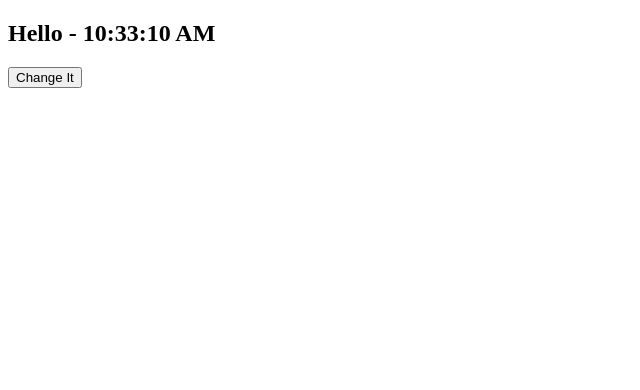
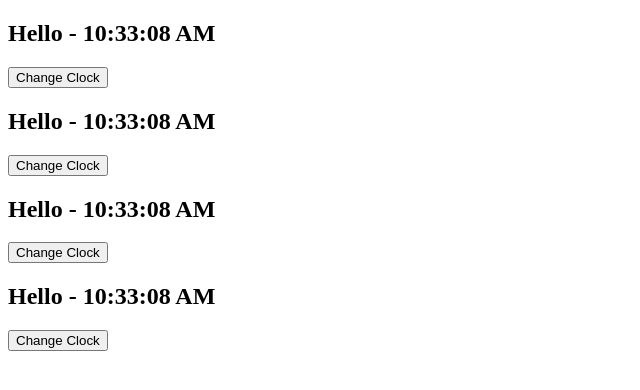
Before and after one commit to moazzamhossain7/react-basic-learning, a React (Create React App) app: page / in a window 1280 px wide. Shown: the top 390 px of the page, without its empty margins (0-640 px from the left). Built offline with nearby package versions, Linux system fonts and the light colour scheme.

Commit message:
list, key & conditional rendering

```diff
--- a/src/App.js
+++ b/src/App.js
@@ -1,10 +1,12 @@
-import Clock from './components/Clock';
+// import Clock from './components/Clock';
+import ClockList from './components/ClockList';
 
 function App() {
-    console.log('App component rendered!');
+    const quantities = [1, 2, 3, 4];
+
     return (
         <div>
-            <Clock locale="bn-BD" />
+            <ClockList quantities={quantities} />
         </div>
     );
 }
--- a/src/components/Button.js
+++ b/src/components/Button.js
@@ -2,23 +2,26 @@ import React from 'react';
 
 class Button extends React.Component {
     shouldComponentUpdate(nextProps) {
-        const { change: currentChange } = this.props;
-        const { change: nextChange } = nextProps;
+        const { change: currentChange, locale: currentLocale } = this.props;
+        const { change: nextChange, locale: nextLocale } = nextProps;
 
-        if (currentChange === nextChange) {
+        if (currentChange === nextChange && currentLocale === nextLocale) {
             return false;
         }
         return true;
     }
 
     render() {
-        console.log('Button component rendered!');
-        const { change, locale } = this.props;
+        const { change, locale, show, enable } = this.props;
+        if (!enable) return false;
 
         return (
-            <button type="button" onClick={() => change(locale)}>
-                Change It
-            </button>
+            <div>
+                <button type="button" onClick={() => change(locale)}>
+                    {locale === 'bn-BD' ? 'Change Clock' : 'ঘড়ি পরিবর্তন করুন।'}
+                </button>
+                {show && <p>Hello React Developer</p>}
+            </div>
         );
     }
 }
--- a/src/components/Clock.js
+++ b/src/components/Clock.js
@@ -28,8 +28,14 @@ class Clock extends React.Component {
     }
 
     render() {
-        console.log('Clock component rendered!');
         const { date, locale } = this.state;
+        // let button;
+
+        // if (locale === 'bn-BD') {
+        //     button = <Button change={this.changeIt} locale="en-US" />;
+        // } else {
+        //     button = <Button change={this.changeIt} locale="bn-BD" />;
+        // }
 
         return (
             <div>
@@ -37,7 +43,13 @@ class Clock extends React.Component {
                     <span>Hello - </span>
                     {date.toLocaleTimeString(locale)}
                 </h2>
-                <Button change={this.changeIt} locale="bn-BD" />
+                {locale === 'bn-BD' ? (
+                    <Button change={this.changeIt} locale="en-US" show enable={false} />
+                ) : (
+                    <Button change={this.changeIt} locale="bn-BD" show={false} enable />
+                )}
+
+                {/* {button} */}
             </div>
         );
     }
--- /dev/null
+++ b/src/components/ClockList.js
@@ -0,0 +1,18 @@
+import React from 'react';
+import Clock from './Clock';
+
+class ClockList extends React.Component {
+    render() {
+        const { quantities } = this.props;
+
+        return (
+            <div>
+                {quantities.map((clock) => (
+                    <Clock key={clock} />
+                ))}
+            </div>
+        );
+    }
+}
+
+export default ClockList;
```
